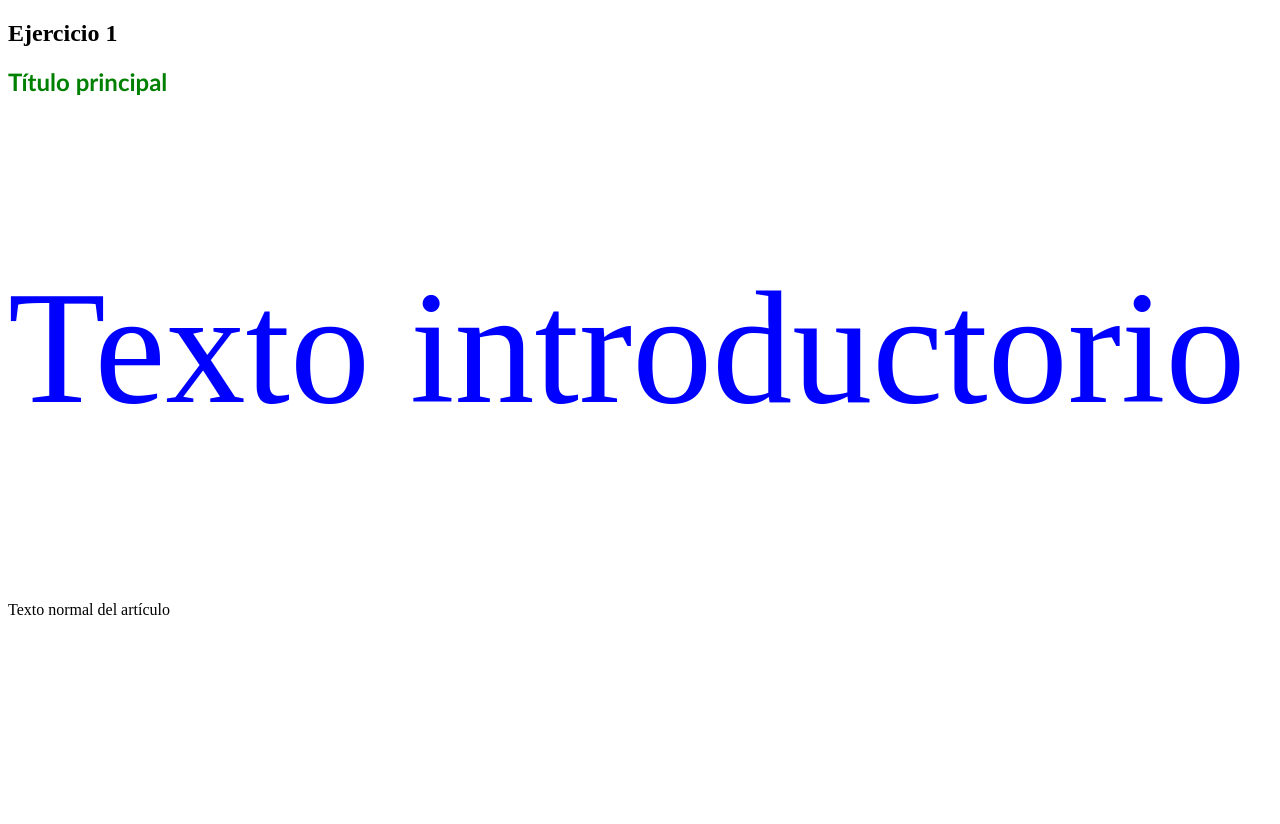
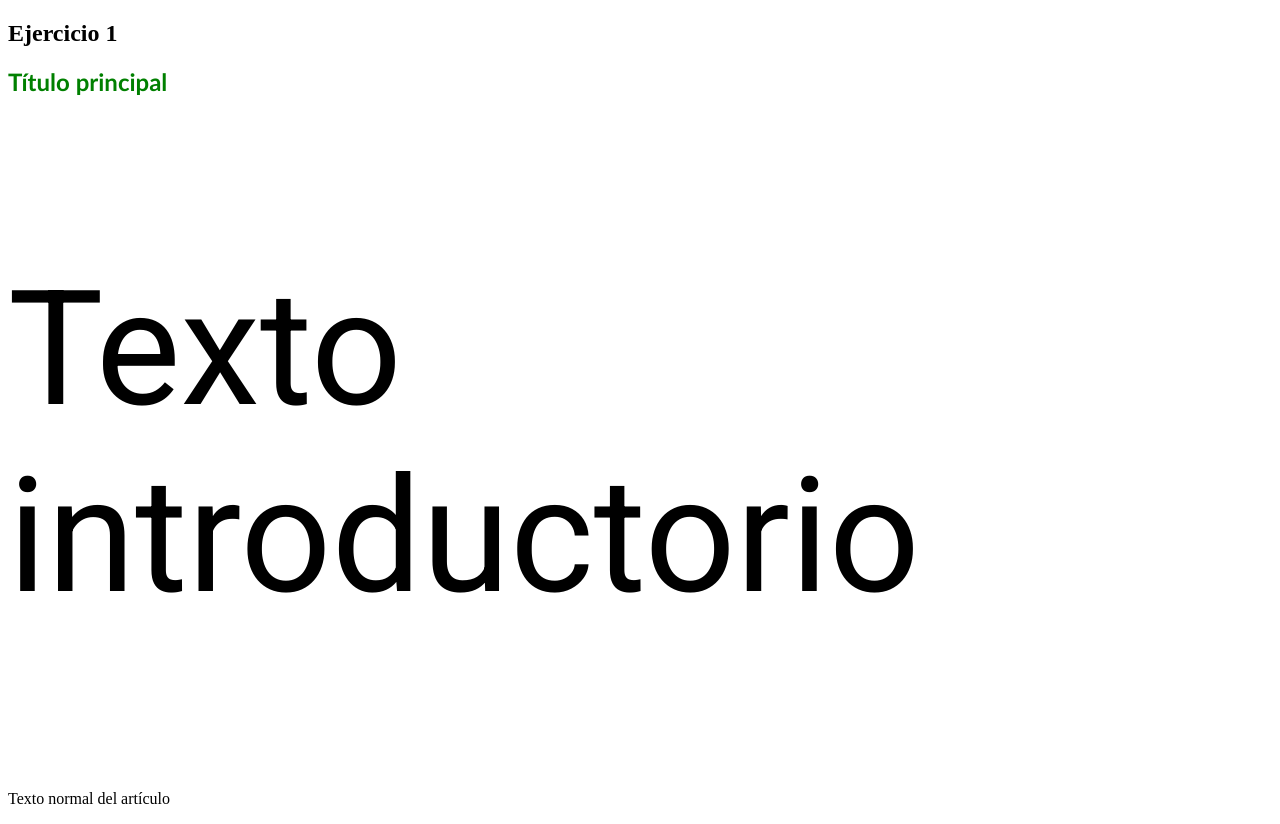
Before and after one commit to wilson82490/css-estilos-de-textos, a plain HTML site: page index.html in a window 1280 px wide. Before the commit the page ends 800 px from the top, so only its background shows below. Drawn offline with Linux system fonts and the light colour scheme.

Commit message:
anadi font

```diff
--- a/css/style.css
+++ b/css/style.css
@@ -1,4 +1,4 @@
-
+@import url('https://fonts.googleapis.com/css2?family=Merriweather:ital,opsz,wght@0,18..144,300..900;1,18..144,300..900&family=Roboto:ital,wght@0,100..900;1,100..900&display=swap');
 
 h1{
 
@@ -9,10 +9,18 @@ h1{
 
 .intro{
     font-size: 10rem;
-    color: blue;
+   font-family: "Roboto", sans-serif;
+
+
+
+
 
 }
 
+
+
 p{
-    font-weight: 100;
+    font-weight: 400;
+
+
 }
```
